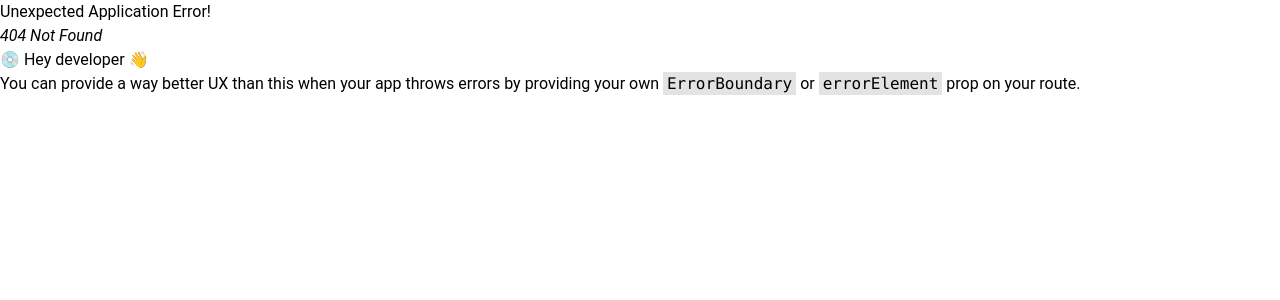
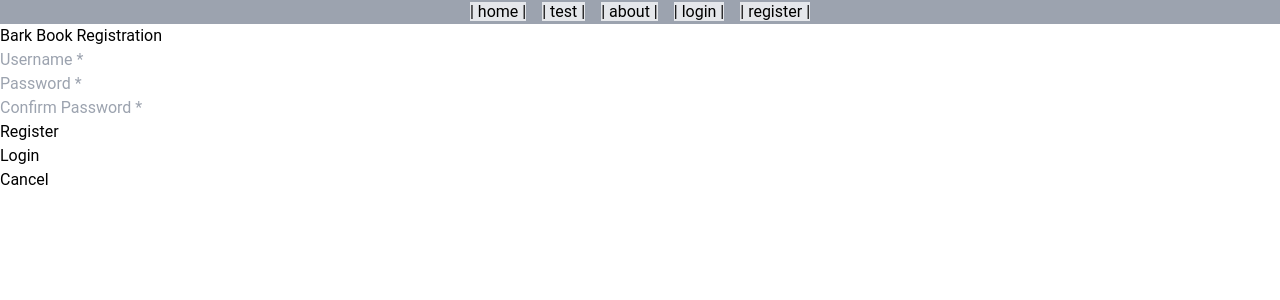
Before and after one commit to ALLHUBS-Jan-2024-Liftoff/Team-Praxis, a React (Vite) app in the folder BarkBook-UI/: page /register in a window 1280 px wide. Before the commit this address had no page. Shown: the top 300 px of the page. Built offline with nearby package versions, Linux system fonts and the light colour scheme.

Commit message:
Login and Registration Page

```diff
--- a/BarkBook-UI/src/App.jsx
+++ b/BarkBook-UI/src/App.jsx
@@ -9,6 +9,7 @@ import {MainLayout} from "./layouts/MainLayout.jsx";
 import {HomePage} from "./pages/HomePage.jsx";
 import {AboutPage} from "./pages/AboutPage.jsx";
 import BarkBookLogin from "./components/BarkBookLogin.jsx"
+import BarkBookRegistration from "./components/BarkBookRegistration.jsx"
 
 const router = createBrowserRouter(
     createRoutesFromElements(
@@ -17,6 +18,7 @@ const router = createBrowserRouter(
             <Route path={"test"} element={<TailwindExample />} />
             <Route path={"about"} element={<AboutPage />} />
             <Route path={"login"} element={<BarkBookLogin />} />
+            <Route path={"register"} element={<BarkBookRegistration />} />
             {/*To add a path, edit and uncomment...*/}
             {/*<Route path={"myPath"} element={<myPage />} />*/}
             {/*And add it to the Navbar array*/}
--- a/BarkBook-UI/src/components/Navbar.jsx
+++ b/BarkBook-UI/src/components/Navbar.jsx
@@ -6,6 +6,8 @@ const destinations = [
     {name: 'home', path: '/', valid: true},
     {name: 'test', path: '/test', valid: true},
     {name: 'about', path: '/about', valid: true},
+    {name: 'login', path: '/login', valid: true},
+    {name: 'register', path: '/register', valid: true},
 ]
 
 // TODO: make navbar sticky
```
